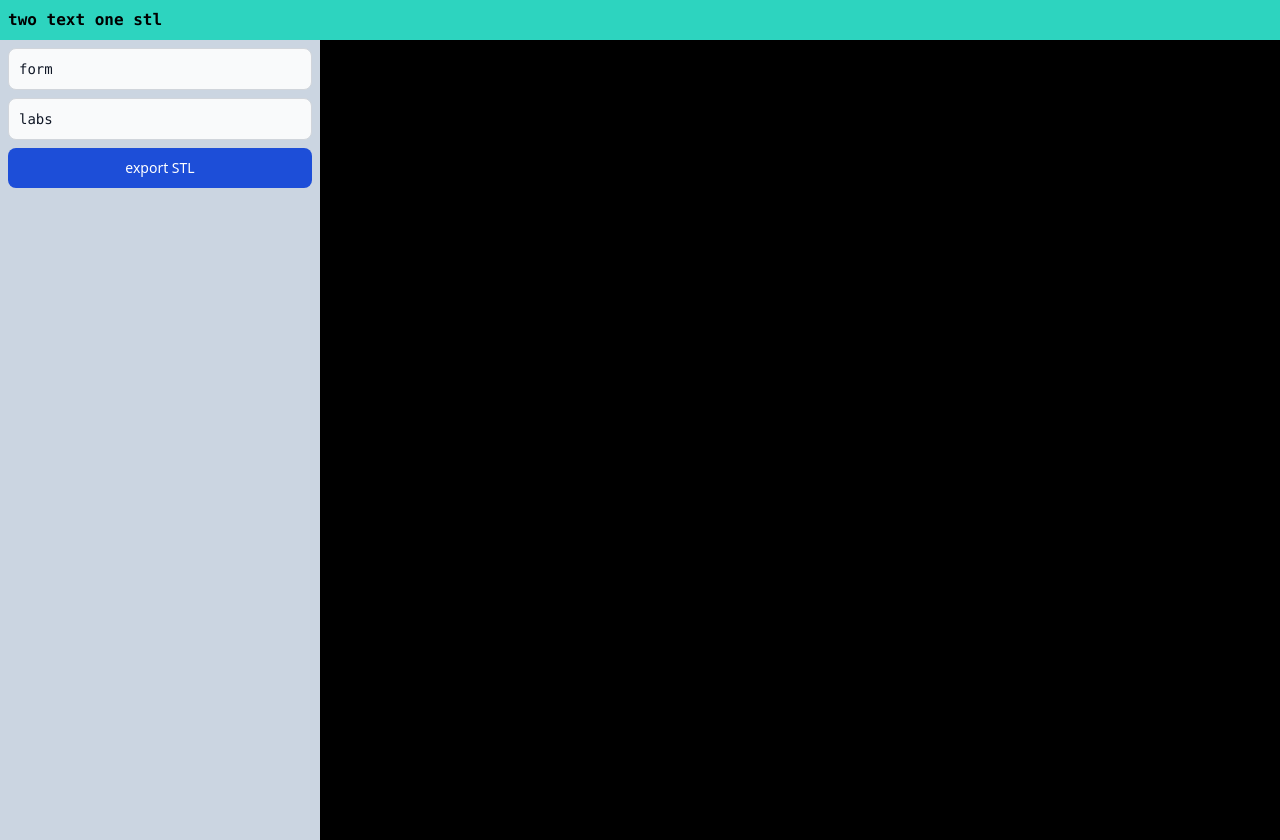
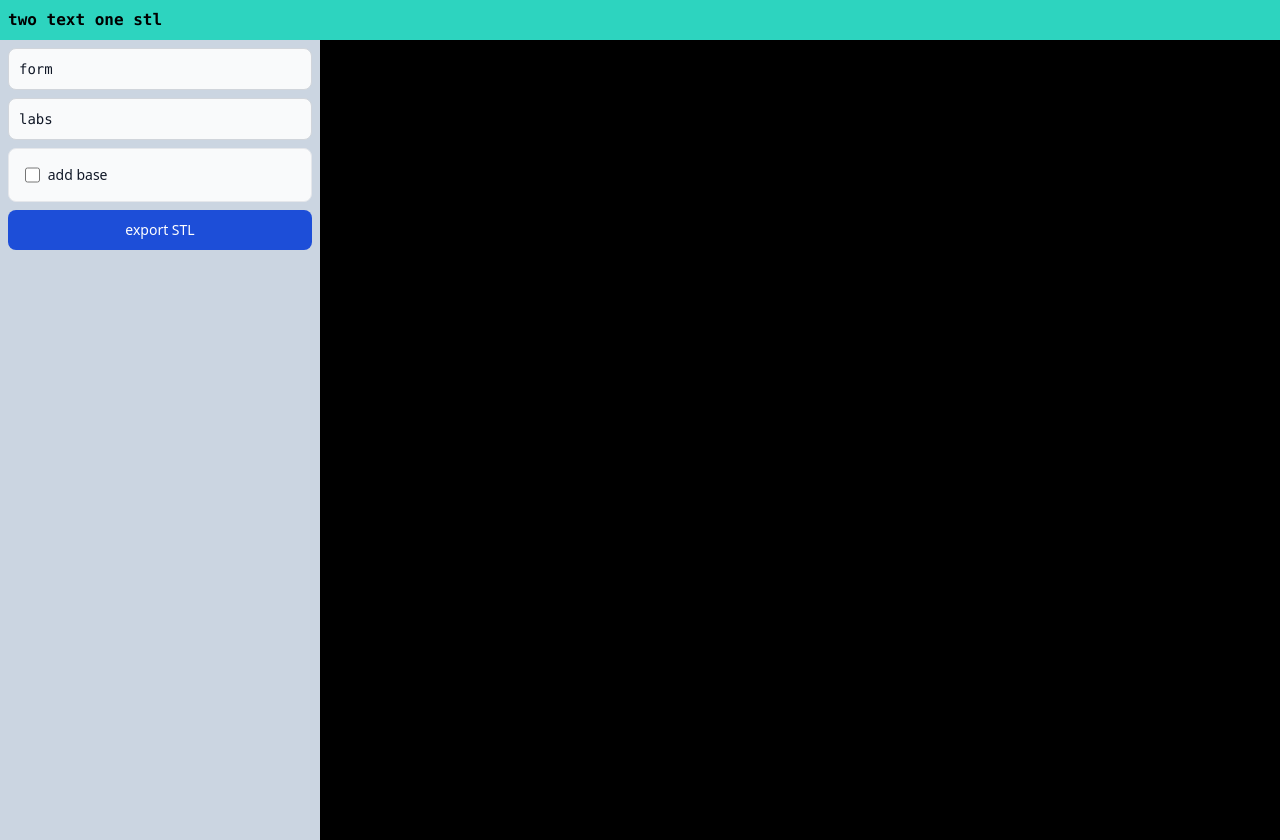
Before and after one commit to ijanos/two-words-one-stl, a website built with Vite: page index.html in a window 1280 px wide. Built offline with nearby package versions, Linux system fonts and the light colour scheme; files whose address does not match are found by name.

Commit message:
add placeholder for base generator feature

```diff
--- a/index.html
+++ b/index.html
@@ -13,6 +13,10 @@
         <div class="bg-slate-300 flex flex-col p-2 gap-2 w-3/12">
           <input type="text" id="text-1" class="input-text font-mono bg-gray-50 border border-gray-300 text-gray-900 text-sm rounded-lg focus:ring-blue-500 focus:border-blue-500 block w-full p-2.5" value="form" />
           <input type="text" id="text-2" class="input-text font-mono bg-gray-50 border border-gray-300 text-gray-900 text-sm rounded-lg focus:ring-blue-500 focus:border-blue-500 block w-full p-2.5" value="labs" />
+          <div class="flex items-center ps-4 border bg-gray-50 border-gray-200 rounded-lg">
+            <input id="add-base" type="checkbox" value="" name="bordered-checkbox" class="w-4 h-4 text-blue-600 bg-gray-100 border-gray-300 rounded focus:ring-blue-500">
+            <label for="add-base" class="w-full py-4 ms-2 text-sm font-medium text-gray-900">add base</label>
+          </div>
           <button type="button" id="export" class="w-full text-white bg-blue-700 hover:bg-blue-800 focus:ring-4 focus:ring-blue-300 font-medium rounded-lg text-sm px-5 py-2.5 me-2 mb-2 focus:outline-none">export STL</button>
         </div>
         <div class="bg-lime-600 flex-grow" id="canvasContainer"></div>
```
